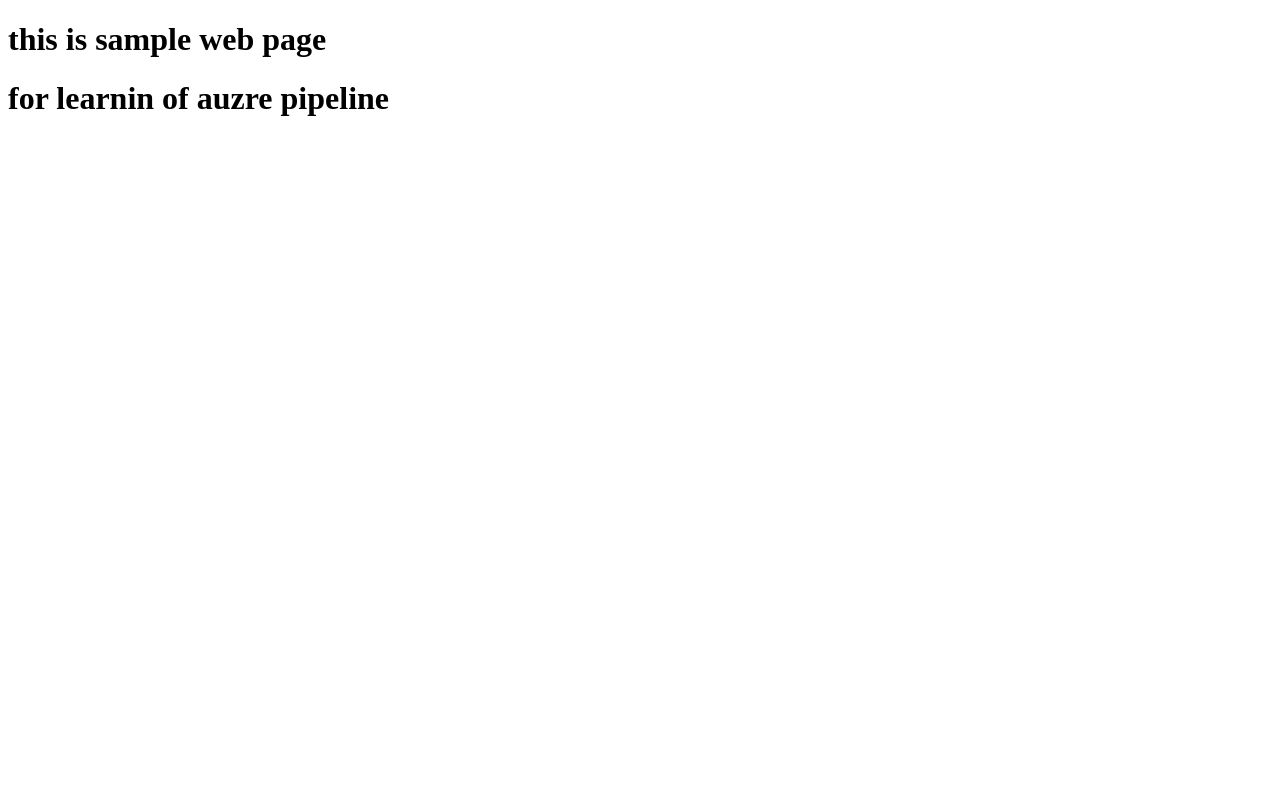
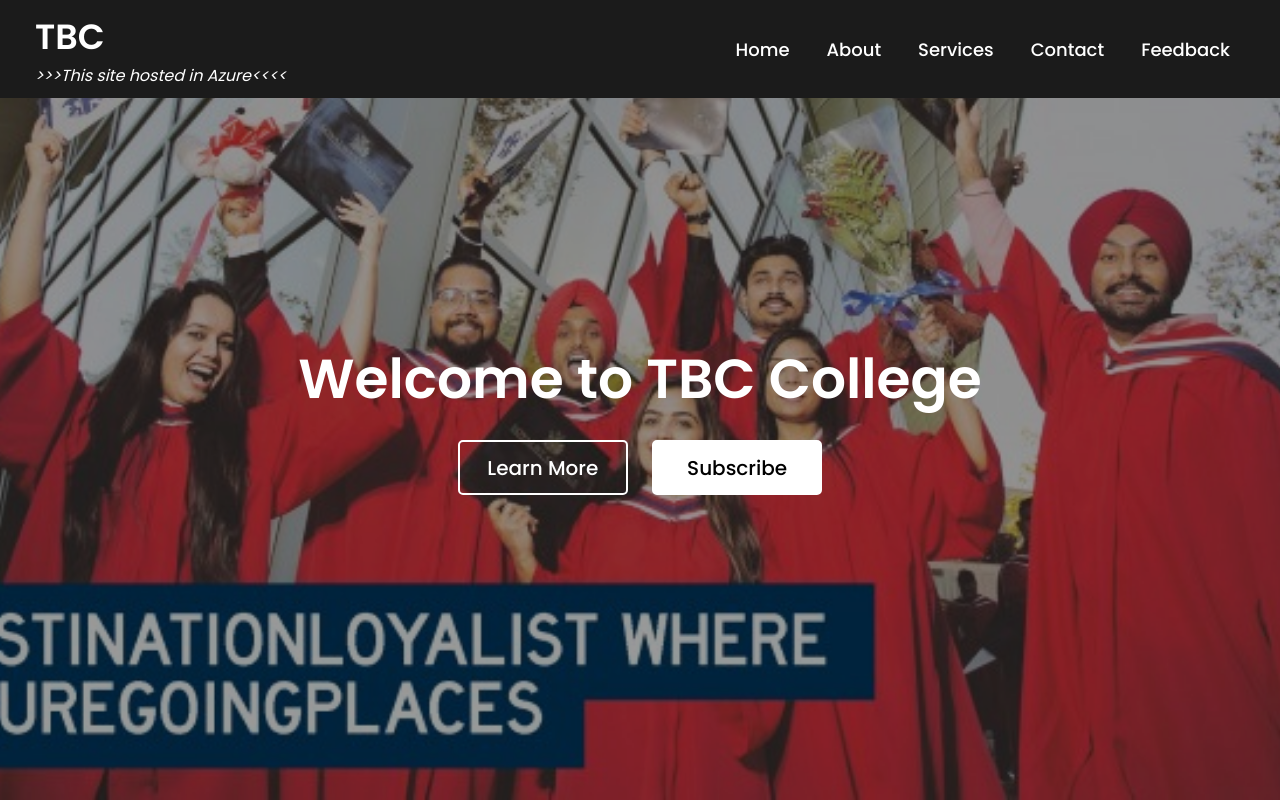
Before and after one commit to Kajalpreet842/nodejs-repo, a website: page webapp/public/Index.html in a window 1280 px wide. Drawn offline with Linux system fonts and the light colour scheme.

```diff
--- a/webapp/index.js
+++ b/webapp/index.js
@@ -21,5 +21,5 @@
 // });
 
 
-                          const port = 3000;
-                          app.listen(port, () => console.log(`🚀 Listening on port ${port}...`));
+const port = process.env.PORT || 3000;
+app.listen(port, () => console.log(`🚀 Listening on port ${port}...`));
--- a/webapp/public/Index.html
+++ b/webapp/public/Index.html
@@ -1,13 +1,38 @@
 <!DOCTYPE html>
-<html lang="en">
-<head>
-  <meta charset="UTF-8">
-  <meta http-equiv="X-UA-Compatible" content="IE=edge">
-  <meta name="viewport" content="width=device-width, initial-scale=1.0">
-  <title>Document</title>
-</head>
+<html lang="en" dir="ltr">
+  <head>
+    <meta charset="UTF-8">
+    <meta name="viewport" content="width=device-width, initial-scale=1.0">
+    <title>TBC</title>
+    <link rel="stylesheet" href="style.css">
+    <script src="https://kit.fontawesome.com/a076d05399.js"></script>
+   </head>
 <body>
-  <h1>this is sample web page </h1>
-  <h1>for learnin of auzre pipeline</h1>
+  <nav>
+    <div class="menu">
+      <div class="logo">
+        <a href="#">TBC</a>
+
+        <p style="color:white"><i >>>>This site hosted in Azure<<<<</i></p>
+      </div>
+      <ul>
+        <li><a href="#">Home</a></li>
+        <li><a href="#">About</a></li>
+        <li><a href="#">Services</a></li>
+        <li><a href="#">Contact</a></li>
+        <li><a href="#">Feedback</a></li>
+      </ul>
+    </div>
+  </nav>
+  <div class="img"></div>
+  <div class="center">
+    <div class="title">Welcome to TBC College</div>
+    <i></i>
+    <div class="btns">
+      <button>Learn More</button>
+      <button>Subscribe</button>
+    </div>
+  </div>
 </body>
+
 </html>
--- /dev/null
+++ b/webapp/public/style.css
@@ -0,0 +1,118 @@
+@import url('https://fonts.googleapis.com/css2?family=Poppins:wght@200;300;400;500;600;700&display=swap');
+*{
+  margin: 0;
+  padding: 0;
+  box-sizing: border-box;
+  font-family: 'Poppins',sans-serif;
+}
+::selection{
+  color: #000;
+  background: #fff;
+}
+nav{
+  position: fixed;
+  background: #1b1b1b;
+  width: 100%;
+  padding: 10px 0;
+  z-index: 12;
+}
+nav .menu{
+  max-width: 1250px;
+  margin: auto;
+  display: flex;
+  align-items: center;
+  justify-content: space-between;
+  padding: 0 20px;
+}
+.menu .logo a{
+  text-decoration: none;
+  color: #fff;
+  font-size: 35px;
+  font-weight: 600;
+}
+.menu ul{
+  display: inline-flex;
+}
+.menu ul li{
+  list-style: none;
+  margin-left: 7px;
+}
+.menu ul li:first-child{
+  margin-left: 0px;
+}
+.menu ul li a{
+  text-decoration: none;
+  color: #fff;
+  font-size: 18px;
+  font-weight: 500;
+  padding: 8px 15px;
+  border-radius: 5px;
+  transition: all 0.3s ease;
+}
+.menu ul li a:hover{
+  background: #fff;
+  color: black;
+}
+.img{
+  background: url('img4.jpg')no-repeat;
+  width: 100%;
+  height: 100vh;
+  background-size: cover;
+  background-position: center;
+  position: relative;
+}
+.img::before{
+  content: '';
+  position: absolute;
+  height: 100%;
+  width: 100%;
+  background: rgba(0, 0, 0, 0.4);
+}
+.center{
+  position: absolute;
+  top: 52%;
+  left: 50%;
+  transform: translate(-50%, -50%);
+  width: 100%;
+  padding: 0 20px;
+  text-align: center;
+}
+.center .title{
+  color: #fff;
+  font-size: 55px;
+  font-weight: 600;
+}
+.center .sub_title{
+  color: #fff;
+  font-size: 52px;
+  font-weight: 600;
+}
+.center .btns{
+  margin-top: 20px;
+}
+.center .btns button{
+  height: 55px;
+  width: 170px;
+  border-radius: 5px;
+  border: none;
+  margin: 0 10px;
+  border: 2px solid white;
+  font-size: 20px;
+  font-weight: 500;
+  padding: 0 10px;
+  cursor: pointer;
+  outline: none;
+  transition: all 0.3s ease;
+}
+.center .btns button:first-child{
+  color: #fff;
+  background: none;
+}
+.btns button:first-child:hover{
+  background: white;
+  color: black;
+}
+.center .btns button:last-child{
+  background: white;
+  color: black;
+}
```
Also changed, not shown: webapp/db/index.js (+11 -11 lines), webapp/public/img4.jpg (added).
